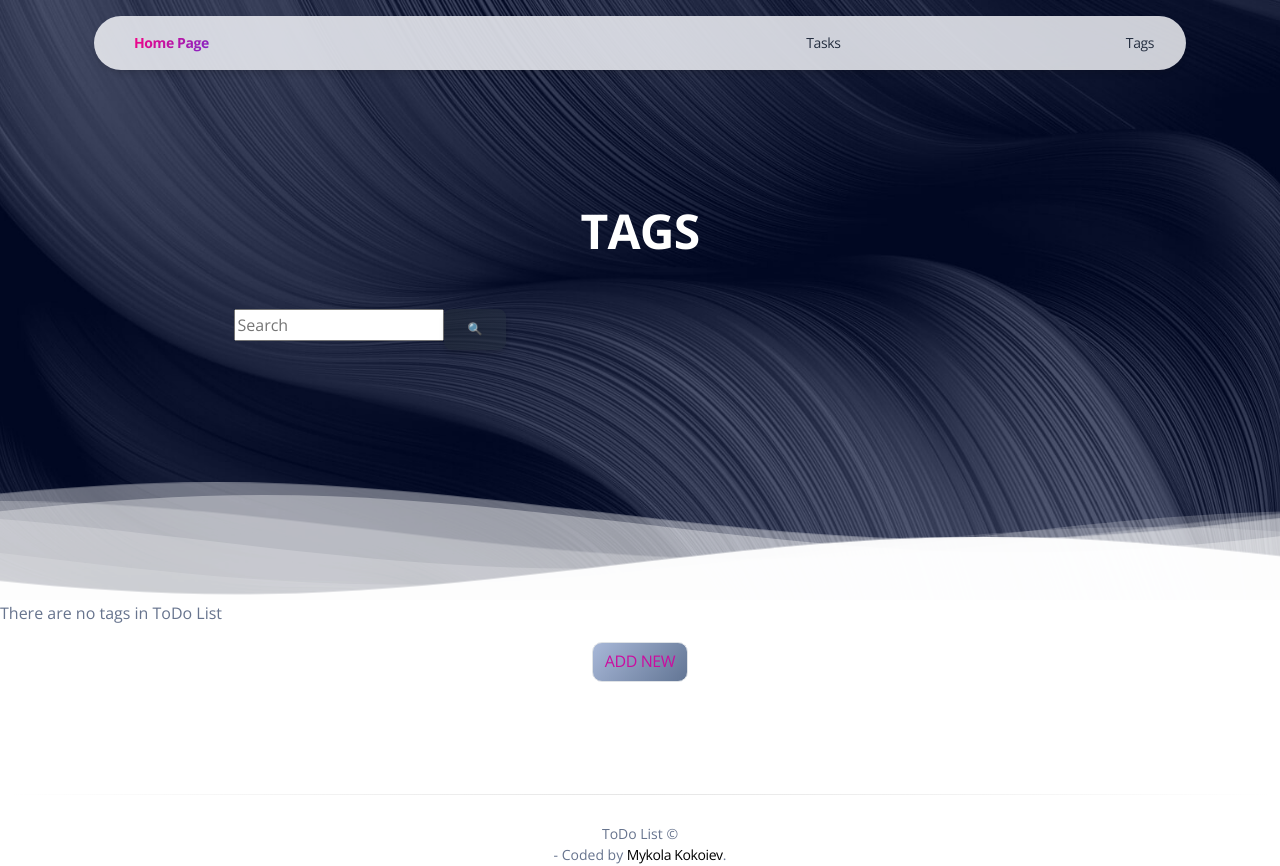
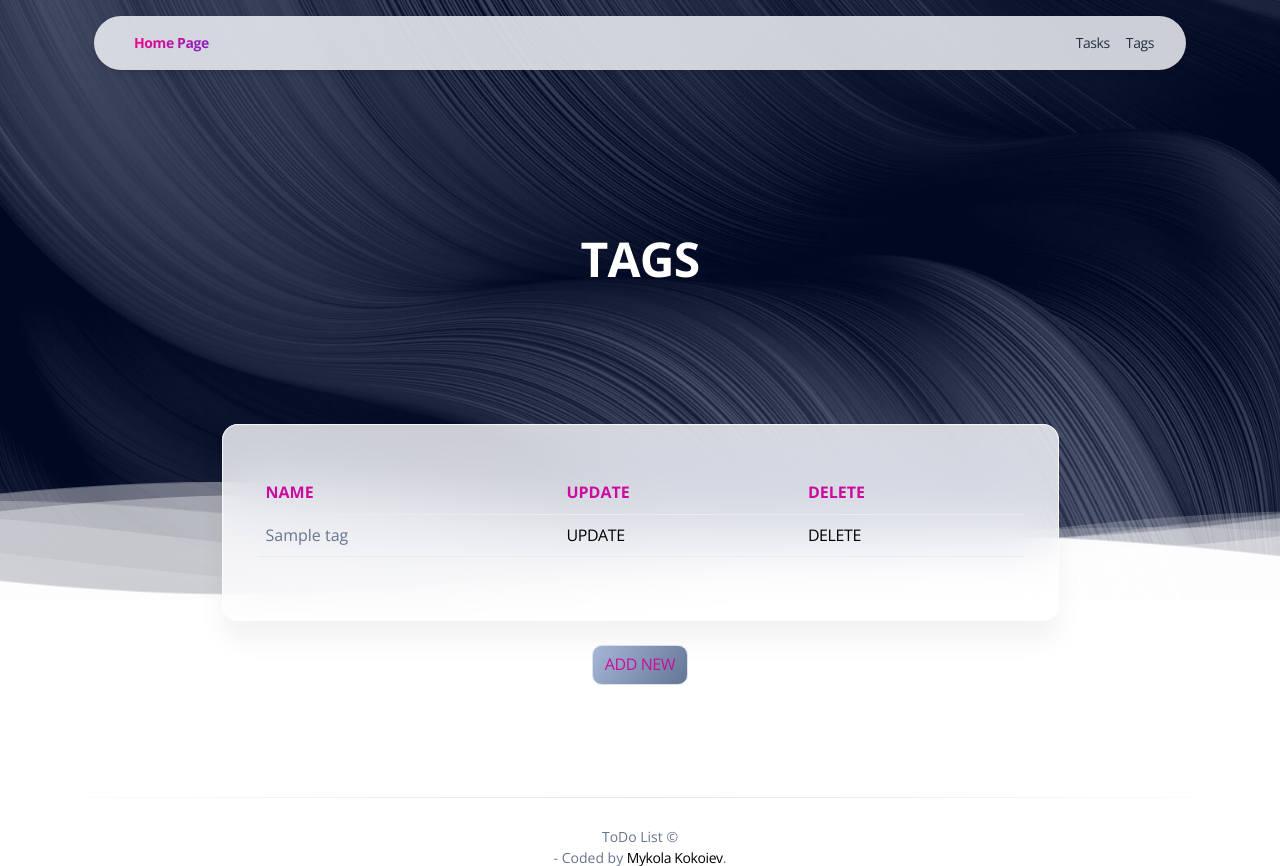
Before and after one commit to neagarr/todo_list, a Django app: page /tags/ in a window 1280 px wide. Shown: the top 866 px of the page. Run offline with Django 5.2, Linux system fonts and the light colour scheme; tables that the repository leaves empty hold one stand-in row (values such as "Sample post"); some libraries are stand-ins or nearby versions.

Commit message:
fix list

```diff
--- a/requirements.txt
+++ b/requirements.txt
@@ -9,6 +9,7 @@ cleo==2.1.0
 click==8.1.8
 crashtest==0.4.1
 crispy-bootstrap4==2024.10
+crispy-bootstrap5==2024.10
 cryptography==41.0.4
 distlib==0.3.7
 Django==5.1.4
--- a/templates/includes/navigation.html
+++ b/templates/includes/navigation.html
@@ -23,7 +23,7 @@
                     Tasks
                   </a>
                 </li>
-                <li class="nav-item ms-lg-auto">
+                <li class="nav-item">
                   <a href="{% url 'todo:tag_list' %}" class="nav-link ps-2 d-flex justify-content-between cursor-pointer align-items-center" id="dropdownMenuBlocks" aria-expanded="false">
                     Tags
                   </a>
--- a/templates/todo/tag_confirm_delete.html
+++ b/templates/todo/tag_confirm_delete.html
@@ -1,8 +1,6 @@
 {% extends "layouts/base.html" %}
-{% load crispy_forms_filters %}
 
 {% block content %}
-  {% load crispy_forms_filters %}
   <header class="header-2">
     <div class="page-header section-height-50 relative" style="background-image: url('/static/assets/img/curved-images/curved.jpg')">
       <div class="container">
--- a/templates/todo/tag_form.html
+++ b/templates/todo/tag_form.html
@@ -1,8 +1,6 @@
 {% extends "layouts/base.html" %}
-{% load crispy_forms_filters %}
 
 {% block content %}
-  {% load crispy_forms_filters %}
   <header class="header-2">
     <div class="page-header section-height-50 relative" style="background-image: url('/static/assets/img/curved-images/curved.jpg')">
       <div class="container">
@@ -37,7 +35,7 @@
           <div class="row">
             <form action="" method="post" novalidate>
               {% csrf_token %}
-              {{ form|crispy }}
+              {{ form }}
               <input class="btn btn-primary" type="submit" value="Submit">
             </form>
           </div>
--- a/templates/todo/tag_list.html
+++ b/templates/todo/tag_list.html
@@ -1,6 +1,4 @@
 {% extends 'layouts/base.html' %}
-
-{% load crispy_forms_filters %}
 
 {% block content %}
   <header class="header-2">
@@ -11,10 +9,6 @@
             <h1 class="text-white pt-3 mt-n5">TAGS</h1>
             <br>
             <div style="display: flex;">
-              <form method="get" action="" class="lead text-white mt-3" style="display: flex;">
-                {{ search_form|crispy }}
-                <input type="submit" value="🔍" class="btn bg-gradient-faded-dark">
-              </form>
               <p class="nav-item ms-lg-auto" style="">{% include "includes/pagination.html" %}</p>
             </div>
           </div>
@@ -38,7 +32,7 @@
     </div>
   </header>
 
-  {% if task_list %}
+  {% if tag_list %}
     <section class="pt-3 pb-4" id="count-stats">
     <div class="container">
       <div class="row">
--- a/templates/todo/task_confirm_delete.html
+++ b/templates/todo/task_confirm_delete.html
@@ -1,8 +1,6 @@
 {% extends "layouts/base.html" %}
-{% load crispy_forms_filters %}
 
 {% block content %}
-  {% load crispy_forms_filters %}
   <header class="header-2">
     <div class="page-header section-height-50 relative" style="background-image: url('/static/assets/img/curved-images/curved.jpg')">
       <div class="container">
@@ -35,7 +33,7 @@
       <div class="row">
         <div class="col-lg-9 z-index-2 border-radius-xl mt-n10 mx-auto p-5 blur shadow-blur">
           <div class="row">
-            <p>Are You sure You want to delete the task: {{ task }} ?</p>
+            <p>Are You sure You want to delete the task?</p>
             <p><i class="text-danger">All information about this Task will be also deleted!</i></p>
             <form action="" method="post">
               {% csrf_token %}
--- a/templates/todo/task_form.html
+++ b/templates/todo/task_form.html
@@ -1,8 +1,6 @@
 {% extends "layouts/base.html" %}
-{% load crispy_forms_filters %}
 
 {% block content %}
-  {% load crispy_forms_filters %}
   <header class="header-2">
     <div class="page-header section-height-50 relative" style="background-image: url('/static/assets/img/curved-images/curved.jpg')">
       <div class="container">
@@ -37,7 +35,7 @@
           <div class="row">
             <form action="" method="post" novalidate>
               {% csrf_token %}
-              {{ form|crispy }}
+              {{ form }}
               <input class="btn btn-primary" type="submit" value="Submit">
             </form>
           </div>
--- a/todo/forms.py
+++ b/todo/forms.py
@@ -15,15 +15,6 @@ class TaskForm(forms.ModelForm):
         fields = "__all__"
 
 
-class SearchForm(forms.Form):
-    title = forms.CharField(
-        required=False,
-        max_length=255,
-        label="",
-        widget=forms.TextInput(attrs={"placeholder": "Search"})
-    )
-
-
 class TagForm(forms.ModelForm):
     class Meta:
         model = Tag
--- a/todo/mixins.py
+++ b/todo/mixins.py
@@ -1,15 +1,3 @@
-from todo.forms import SearchForm
-
-
-class ContextMixin:
-    def get_context_data_mixin(self, context):
-        title = self.request.GET.get("title", "")
-        context["title"] = title
-        context["search_form"] = SearchForm(
-            initial={"title": title}
-        )
-        return context
-
 
 class QuerysetMixin:
     def get_queryset_mixin(self, queryset):
--- a/todo/models.py
+++ b/todo/models.py
@@ -23,7 +23,7 @@ class Task(models.Model):
     is_complete = models.BooleanField(default=False)
     tags = models.ManyToManyField(
         Tag,
-        related_name="tags",
+        related_name="tasks",
         blank=True
     )
 
--- a/todo/views.py
+++ b/todo/views.py
@@ -3,61 +3,47 @@ from django.urls import reverse_lazy
 from django.views import generic
 
 from .forms import TaskForm, TagForm
-from .mixins import QuerysetMixin, ContextMixin
+from .mixins import QuerysetMixin
 from .models import Task, Tag
 
 
 class TaskListView(
     QuerysetMixin,
-    ContextMixin,
     generic.ListView
 ):
     model = Task
     context_object_name = "task_list"
     paginate_by = 2
 
-    def get_context_data(self, *, object_list=None, **kwargs):
-        context = super(TaskListView, self).get_context_data(**kwargs)
-        return self.get_context_data_mixin(context)
-
-    def get_queryset(self):
-        queryset = Task.objects.select_related("tags")
-        return self.get_queryset_mixin(queryset)
-
 
 class TaskCreateView(generic.CreateView):
     model = Task
-    success_url = reverse_lazy("todo:index")
+    success_url = reverse_lazy("todo:task_list")
     template_name = "todo/task_form.html"
     form_class = TaskForm
 
 
 class TaskUpdateView(generic.UpdateView):
     model = Task
-    success_url = reverse_lazy("todo:index")
+    success_url = reverse_lazy("todo:task_list")
     template_name = "todo/task_form.html"
     form_class = TaskForm
 
 
 class TaskDeleteView(generic.DeleteView):
     model = Task
-    success_url = reverse_lazy("todo:index")
+    success_url = reverse_lazy("todo:task_list")
     template_name = "todo/task_confirm_delete.html"
 
 
 class TagListView(
     QuerysetMixin,
-    ContextMixin,
     generic.ListView
 ):
     model = Tag
     template_name = "todo/tag_list.html"
     context_object_name = "tag_list"
     paginate_by = 2
-
-    def get_context_data(self, *, object_list=None, **kwargs):
-        context = super(TagListView, self).get_context_data(**kwargs)
-        return self.get_context_data_mixin(context)
 
 
 class TagCreateView(generic.CreateView):
```
Also changed, not shown: templates/todo/task_list.html (+2 -9 lines), todo_list/settings.py (+13 -0 lines), todo/migrations/0002_alter_task_tags.py (added).
